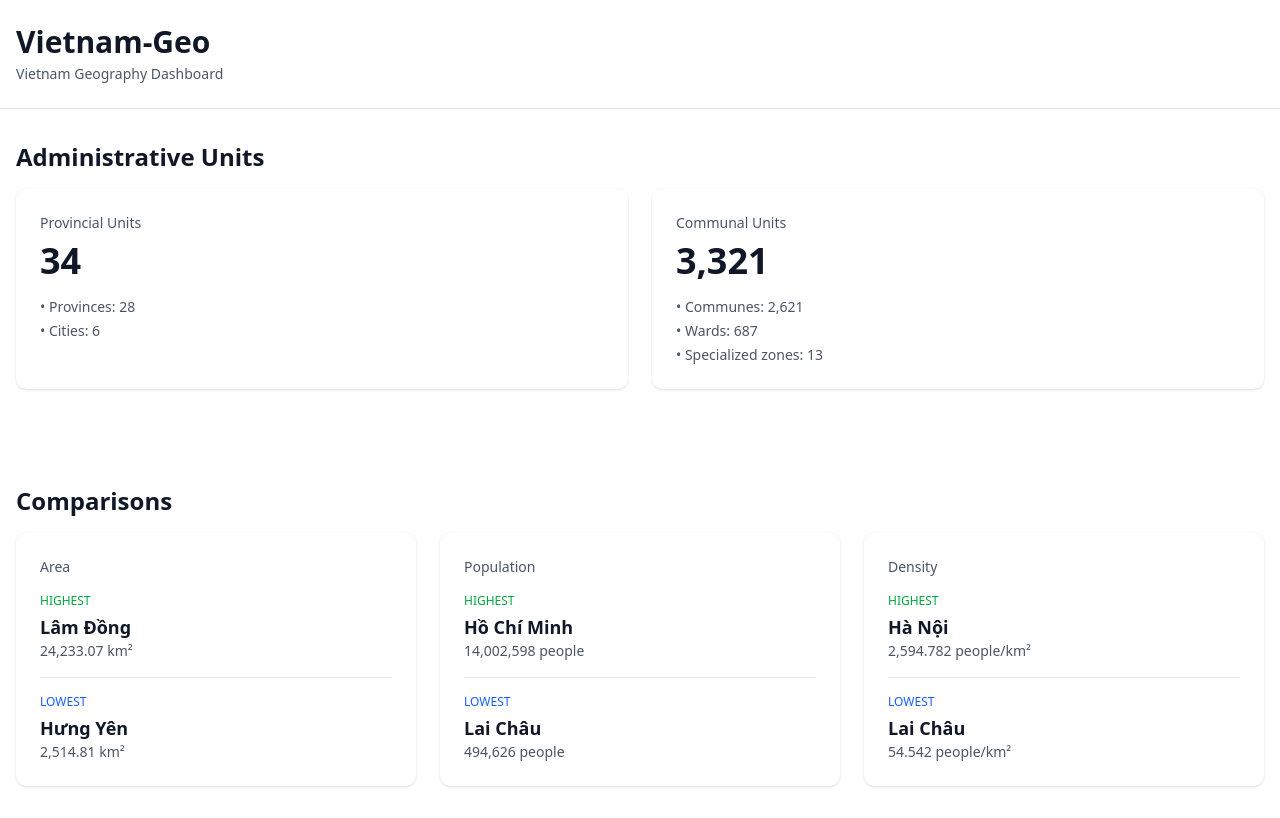
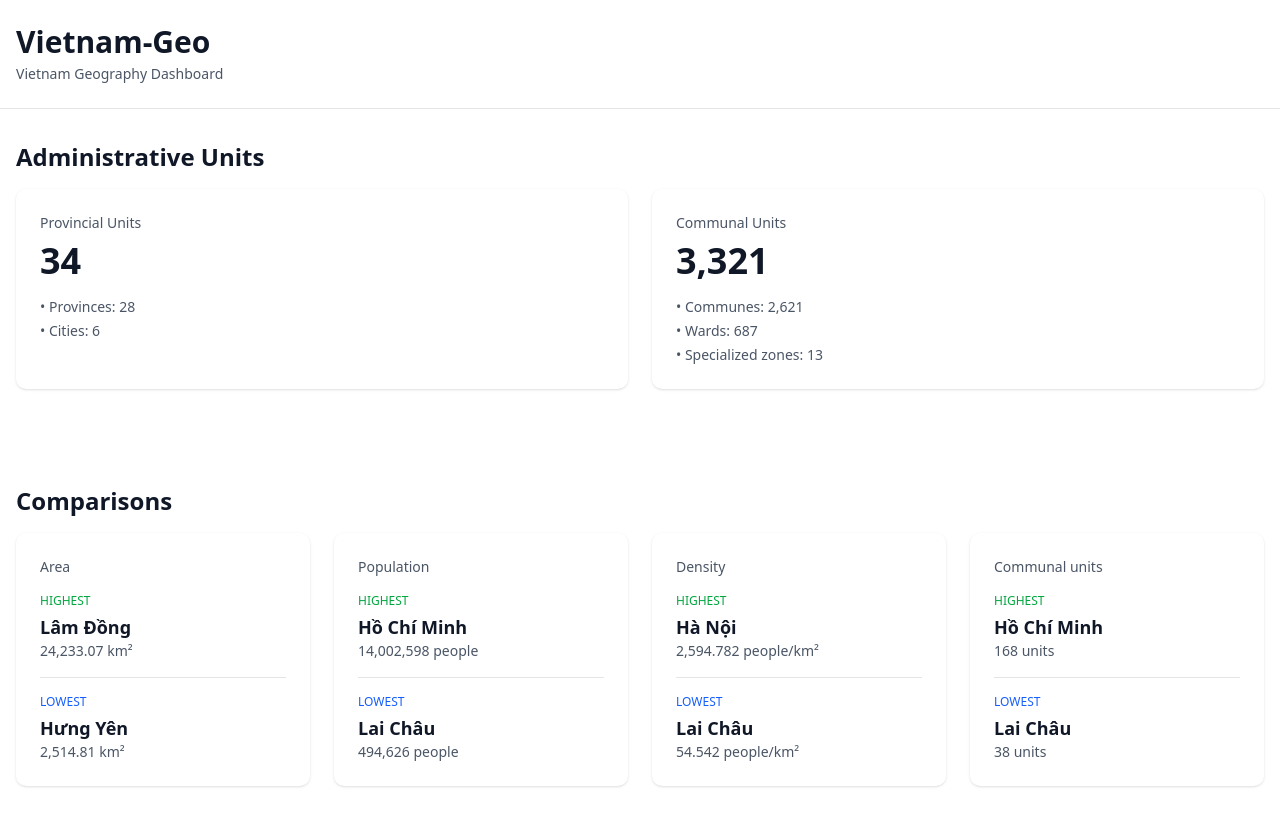
Before and after one commit to lumina293/my-website, a Next.js app: page /vietnam-geo in a window 1280 px wide. Built offline with nearby package versions, Linux system fonts and the light colour scheme.

Commit message:
Add ComparisonCard to show province with most and least communal units

```diff
--- a/app/vietnam-geo/page.js
+++ b/app/vietnam-geo/page.js
@@ -12,6 +12,8 @@ import {
     findLeastPopulatedProvince,
     findProvinceWithHighestDensity,
     findProvinceWithLowestDensity,
+    findProvinceWithMostCommunalUnits,
+    findProvinceWithLeastCommunalUnits,
     findTop10PopularCommuneNames
 
 } from "@/app/vietnam-geo/process";
@@ -96,6 +98,7 @@ function ComparisonCards() {
         highest: {name: biggestProvinceByArea.name, value: biggestProvinceByArea.areaInKm2},
         lowest: {name: smallestProvinceByArea.name, value: smallestProvinceByArea.areaInKm2}
     };
+
     let mostPopulatedProvince = findMostPopulatedProvince(Provinces)
     let leastPopulatedProvince = findLeastPopulatedProvince(Provinces)
     const populationData = {
@@ -104,6 +107,7 @@ function ComparisonCards() {
         highest: {name: mostPopulatedProvince.name, value: mostPopulatedProvince.population},
         lowest: {name: leastPopulatedProvince.name, value: leastPopulatedProvince.population}
     };
+
     let highestDensityProvince = findProvinceWithHighestDensity(Provinces)
     let lowestDensityProvince = findProvinceWithLowestDensity(Provinces)
     const densityData = {
@@ -119,16 +123,31 @@ function ComparisonCards() {
         }
     };
 
+    let mostCommunesProvince = findProvinceWithMostCommunalUnits(Provinces)
+    let leastCommunesProvince = findProvinceWithLeastCommunalUnits(Provinces)
+    const communalUnitData = {
+        category: "Communal units",
+        unit: "units",
+        highest: {
+            name: mostCommunesProvince.name,
+            value: mostCommunesProvince.communes.length
+        },
+        lowest: {
+            name: leastCommunesProvince.name,
+            value: leastCommunesProvince.communes.length
+        }
+    };
     return (
         <div className="container mx-auto px-4 py-8">
             <section>
                 <h2 className="text-2xl font-semibold text-gray-900 mb-4">
                     Comparisons
                 </h2>
-                <div className="grid grid-cols-1 md:grid-cols-3 gap-6">
+                <div className="grid grid-cols-1 md:grid-cols-4 gap-6">
                     <ComparisonCard {...areaData} />
                     <ComparisonCard {...populationData} />
                     <ComparisonCard {...densityData} />
+                    <ComparisonCard {...communalUnitData} />
                 </div>
             </section>
         </div>
--- a/app/vietnam-geo/process.js
+++ b/app/vietnam-geo/process.js
@@ -1,6 +1,6 @@
 export function countProvinces(provinces) {
     let count = 0
-    for (let i= 0; i < provinces.length; i++) {
+    for (let i = 0; i < provinces.length; i++) {
         if (provinces[i].type === "Tỉnh") {
             count += 1
         }
@@ -23,7 +23,7 @@ export function countCommunes(provinces) {
     let totalCommunes = 0
     for (let i = 0; i < provinces.length; i++) {
         for (let j = 0; j < provinces[i].communes.length; j++) {
-            if (provinces[i].communes[j].type === "Xã" ) {
+            if (provinces[i].communes[j].type === "Xã") {
                 totalCommunes += 1;
             }
         }
@@ -33,7 +33,7 @@ export function countCommunes(provinces) {
 
 export function countWards(provinces) {
     let totalWards = 0
-    for(let i = 0; i < provinces.length; i++) {
+    for (let i = 0; i < provinces.length; i++) {
         for (let j = 0; j < provinces[i].communes.length; j++) {
             if (provinces[i].communes[j].type === "Phường") {
                 totalWards += 1;
@@ -121,12 +121,32 @@ export function findProvinceWithLowestDensity(provinces) {
     return lowestDensityProvince;
 }
 
+export function findProvinceWithMostCommunalUnits(provinces) {
+    let provinceWithMostCommunes = provinces[0]
+    for (let i = 0; i < provinces.length; i++) {
+        if (provinces[i].communes.length > provinceWithMostCommunes.communes.length) {
+            provinceWithMostCommunes = provinces[i]
+        }
+    }
+    return provinceWithMostCommunes;
+}
+
+export function findProvinceWithLeastCommunalUnits(provinces) {
+    let provinceWithLeastCommunes = provinces[0]
+    for (let i = 0; i < provinces.length; i++) {
+        if (provinces[i].communes.length < provinceWithLeastCommunes.communes.length) {
+            provinceWithLeastCommunes = provinces[i]
+        }
+    }
+    return provinceWithLeastCommunes;
+}
+
 export function findTop10PopularCommuneNames(provinces) {
     let communeNameCounts = new Map()
     for (let i = 0; i < provinces.length; i++) {
         for (let j = 0; j < provinces[i].communes.length; j++) {
             let name = provinces[i].communes[j].name
-            if ( name in communeNameCounts) {
+            if (name in communeNameCounts) {
                 communeNameCounts[name] += 1
             } else {
                 communeNameCounts[name] = 1
@@ -136,9 +156,9 @@ export function findTop10PopularCommuneNames(provinces) {
 
     let communeNameCountArr = []
     for (let name in communeNameCounts) {
-        communeNameCountArr.push( { name: name, count: communeNameCounts[name] } )
+        communeNameCountArr.push({name: name, count: communeNameCounts[name]})
     }
 
-    communeNameCountArr.sort( (a, b) => b.count - a.count )
+    communeNameCountArr.sort((a, b) => b.count - a.count)
     return communeNameCountArr.slice(0, 10)
 }
```
